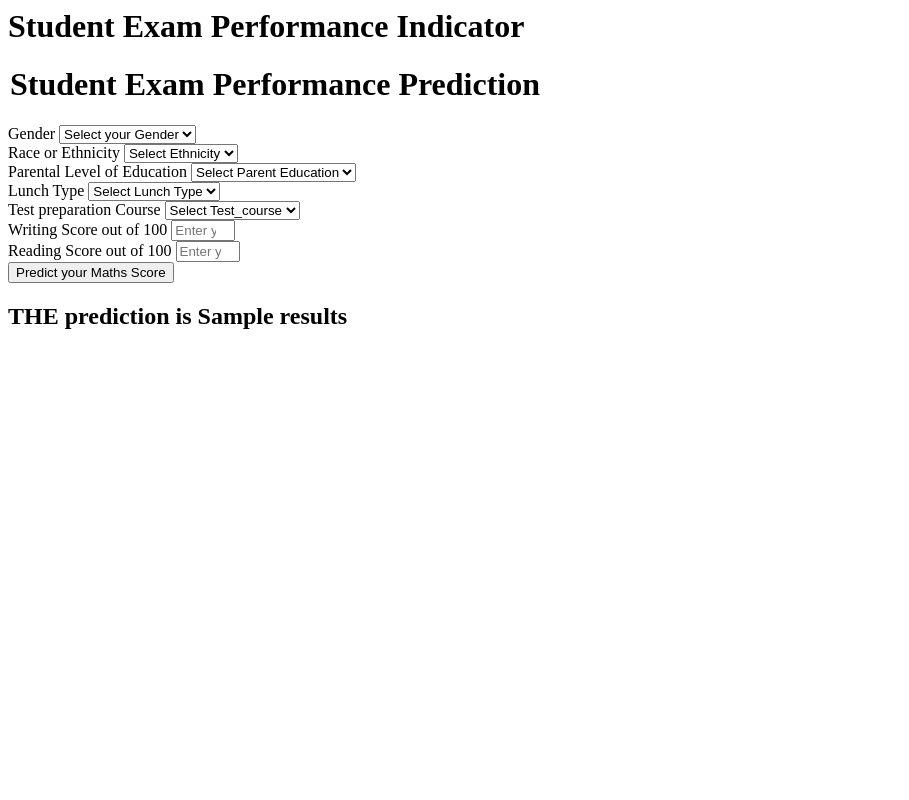
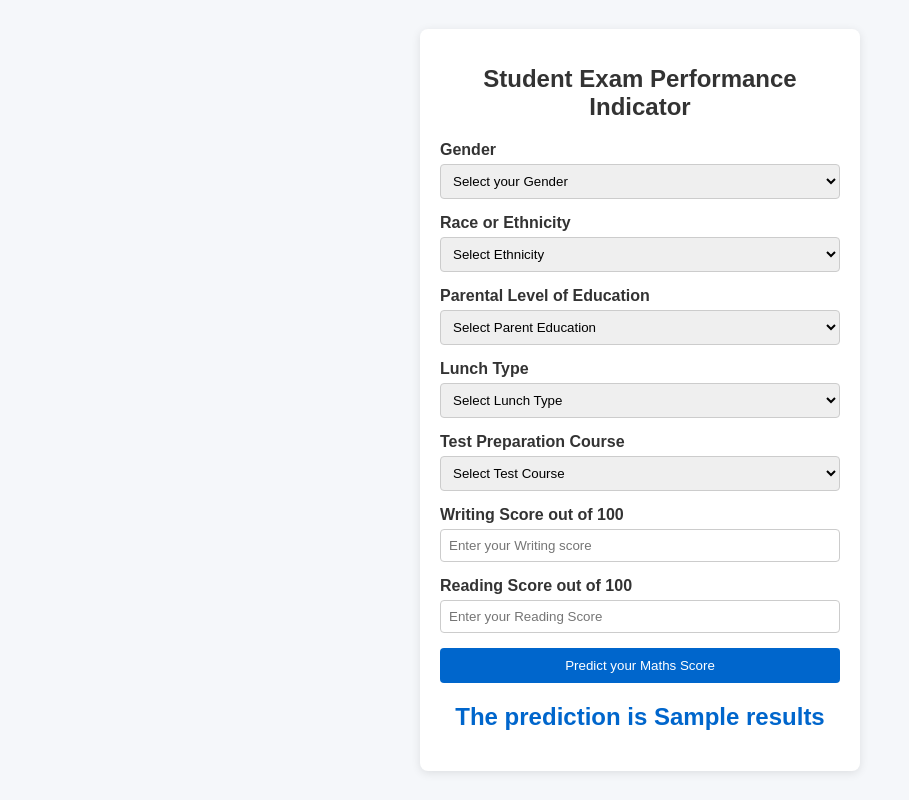
Before and after one commit to TahaDataAlchemy/Projects-Of-Data-Science, a Flask app: template END TO END MLOPS PROJECT/templates/home.html in a window 1280 px wide. Shown: the whole page, without its empty margins (0-909 px from the left). Run offline with Flask 3, Linux system fonts and the light colour scheme; the template is opened without the code that fills it: most values are stand-ins (such as "Sample title", 1, 10 or a date in 2020).

Commit message:
HTML styling Updated

```diff
--- a/END TO END MLOPS PROJECT/templates/home.html
+++ b/END TO END MLOPS PROJECT/templates/home.html
@@ -1,111 +1,133 @@
-<html>
+<!DOCTYPE html>
+<html lang="en">
+<head>
+    <meta charset="UTF-8">
+    <meta name="viewport" content="width=device-width, initial-scale=1.0">
+    <title>Student Exam Performance Indicator</title>
+    <style>
+        body {
+            font-family: 'Arial', sans-serif;
+            background-color: #f5f7fa;
+            color: #333;
+            margin: 0;
+            padding: 0;
+            display: flex;
+            justify-content: center;
+            align-items: center;
+            height: 100vh;
+        }
+        .login {
+            background-color: #fff;
+            padding: 20px;
+            border-radius: 8px;
+            box-shadow: 0 2px 10px rgba(0, 0, 0, 0.1);
+            width: 400px;
+        }
+        h1 {
+            font-size: 24px;
+            text-align: center;
+            margin-bottom: 20px;
+        }
+        h2 {
+            text-align: center;
+            color: #0066cc;
+        }
+        .form-group {
+            margin-bottom: 15px;
+        }
+        .form-label {
+            display: block;
+            margin-bottom: 5px;
+            font-weight: bold;
+        }
+        .form-control {
+            width: 100%;
+            padding: 8px;
+            border: 1px solid #ccc;
+            border-radius: 4px;
+            box-sizing: border-box;
+        }
+        .btn-primary {
+            background-color: #0066cc;
+            color: white;
+            padding: 10px;
+            border: none;
+            border-radius: 4px;
+            cursor: pointer;
+            width: 100%;
+        }
+        .btn-primary:hover {
+            background-color: #004b99;
+        }
+        .placeholder {
+            color: #999;
+        }
+    </style>
+</head>
 <body>
     <div class="login">
         <h1>Student Exam Performance Indicator</h1>
-
         <form action="{{ url_for('predict_datapoint')}}" method="post">
-        <h1>
-            <legend>Student Exam Performance Prediction</legend>
-        </h1>
-        <div class="mb-3">
-            <label class="form-label">Gender</label>
-            <select class="form-control" name="gender" placeholder="Enter you Gender" required>
+            <div class="form-group">
+                <label class="form-label" for="gender">Gender</label>
+                <select class="form-control" id="gender" name="gender" required>
                     <option class="placeholder" selected disabled value="">Select your Gender</option>
-                <option value="male">
-                    Male
-                </option>
-                <option value="female">
-                    Female
-                </option>
+                    <option value="male">Male</option>
+                    <option value="female">Female</option>
                 </select>
             </div>
-        <div class="mb-3">
-            <label class="form-label">Race or Ethnicity</label>
-            <select class="form-control" name="ethnicity" placeholder="Enter you ethnicity" required>
+            <div class="form-group">
+                <label class="form-label" for="ethnicity">Race or Ethnicity</label>
+                <select class="form-control" id="ethnicity" name="ethnicity" required>
                     <option class="placeholder" selected disabled value="">Select Ethnicity</option>
-                <option value="group A">
-                    Group A
-                </option>
-                <option value="group B">
-                    Group B
-                </option>
-                <option value="group C">
-                    Group C
-                </option>
-                <option value="group D">
-                    Group D
-                </option>
-                <option value="group E">
-                    Group E
-                </option>
+                    <option value="group A">Group A</option>
+                    <option value="group B">Group B</option>
+                    <option value="group C">Group C</option>
+                    <option value="group D">Group D</option>
+                    <option value="group E">Group E</option>
                 </select>
             </div>
-        <div class="mb-3">
-            <label class="form-label">Parental Level of Education</label>
-            <select class="form-control" name="parental_level_of_education"
-                placeholder="Enter you Parent Education" required>
+            <div class="form-group">
+                <label class="form-label" for="parental_level_of_education">Parental Level of Education</label>
+                <select class="form-control" id="parental_level_of_education" name="parental_level_of_education" required>
                     <option class="placeholder" selected disabled value="">Select Parent Education</option>
-                <option value="associate's degree">
-                    associate's degree
-                </option>
-                <option value="bachelor's degree">
-                    bachelor's degree
-                </option>
-                <option value="high school">
-                    high school
-                </option>
-                <option value="master's degree">
-                    master's degree
-                </option>
-                <option value="some college">
-                    some college
-                </option>
-                <option value="some high school">
-                    some high school
-                </option>
+                    <option value="associate's degree">Associate's Degree</option>
+                    <option value="bachelor's degree">Bachelor's Degree</option>
+                    <option value="high school">High School</option>
+                    <option value="master's degree">Master's Degree</option>
+                    <option value="some college">Some College</option>
+                    <option value="some high school">Some High School</option>
                 </select>
             </div>
-        <div class="mb-3">
-            <label class="form-label">Lunch Type</label>
-            <select class="form-control" name="lunch" placeholder="Enter you Lunch" required>
+            <div class="form-group">
+                <label class="form-label" for="lunch">Lunch Type</label>
+                <select class="form-control" id="lunch" name="lunch" required>
                     <option class="placeholder" selected disabled value="">Select Lunch Type</option>
-                <option value="free/reduced">
-                    free/reduced
-                </option>
-                <option value="standard">
-                    standard
-                </option>
+                    <option value="free/reduced">Free/Reduced</option>
+                    <option value="standard">Standard</option>
                 </select>
             </div>
-        <div class="mb-3">
-            <label class="form-label">Test preparation Course</label>
-            <select class="form-control" name="test_preparation_course" placeholder="Enter you Course"
-                required>
-                <option class="placeholder" selected disabled value="">Select Test_course</option>
-                <option value="none">
-                    None
-                </option>
-                <option value="completed">
-                    Completed
-                </option>
+            <div class="form-group">
+                <label class="form-label" for="test_preparation_course">Test Preparation Course</label>
+                <select class="form-control" id="test_preparation_course" name="test_preparation_course" required>
+                    <option class="placeholder" selected disabled value="">Select Test Course</option>
+                    <option value="none">None</option>
+                    <option value="completed">Completed</option>
                 </select>
             </div>
-        <div class="mb-3">
-            <label class="form-label">Writing Score out of 100</label>
-            <input class="form-control" type="number" name="reading_score"
-                placeholder="Enter your Reading score" min='0' max='100' />
+            <div class="form-group">
+                <label class="form-label" for="writing_score">Writing Score out of 100</label>
+                <input class="form-control" type="number" id="writing_score" name="writing_score" placeholder="Enter your Writing score" min="0" max="100" required>
             </div>
-        <div class="mb-3">
-            <label class="form-label">Reading Score out of 100</label>
-            <input class="form-control" type="number" name="writing_score"
-                placeholder="Enter your Reading Score" min='0' max='100' />
+            <div class="form-group">
+                <label class="form-label" for="reading_score">Reading Score out of 100</label>
+                <input class="form-control" type="number" id="reading_score" name="reading_score" placeholder="Enter your Reading Score" min="0" max="100" required>
             </div>
-        <div class="mb-3">
-            <input class="btn btn-primary" type="submit" value="Predict your Maths Score" required />
+            <div class="form-group">
+                <input class="btn-primary" type="submit" value="Predict your Maths Score">
             </div>
         </form>
-    <h2>
-       THE  prediction is {{results}}
-    </h2>
-   <body>
+        <h2>The prediction is {{results}}</h2>
+    </div>
+</body>
 </html>
```
Lines whose indentation alone changed are shown as unchanged.
